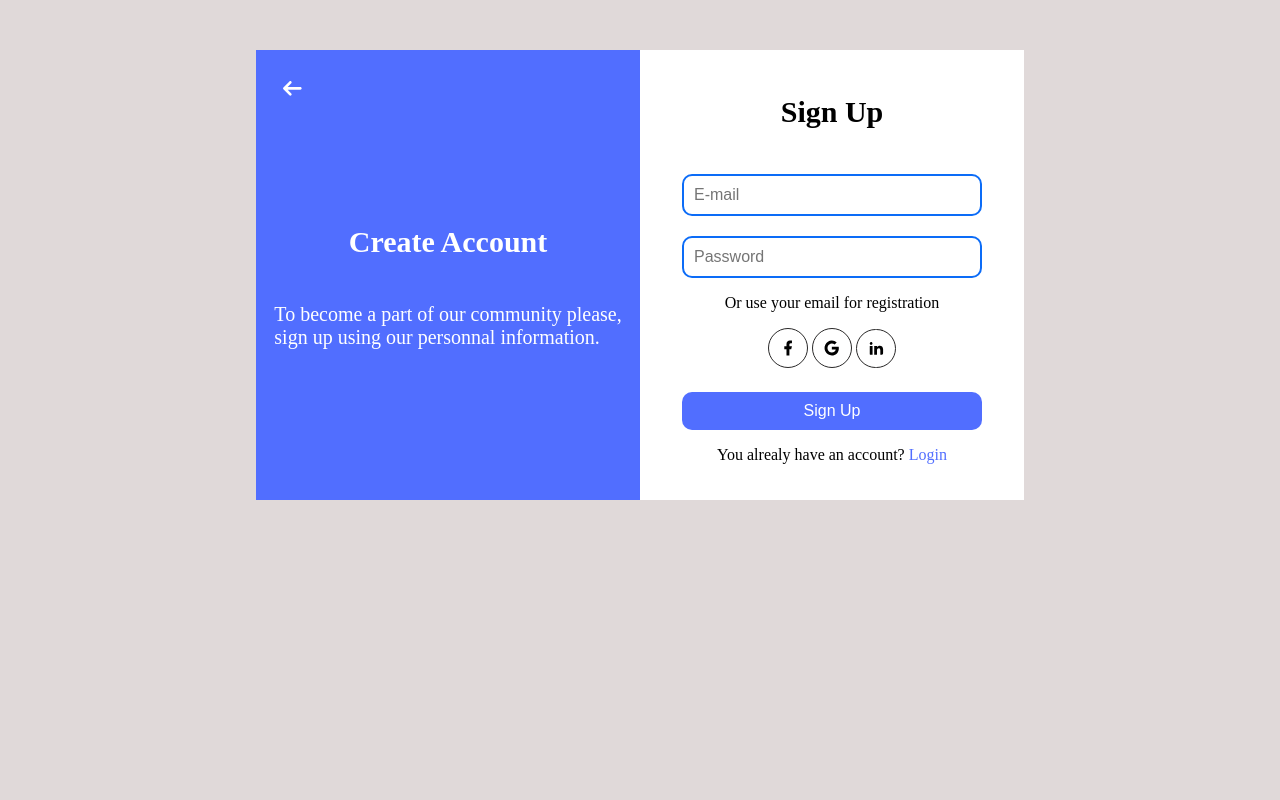
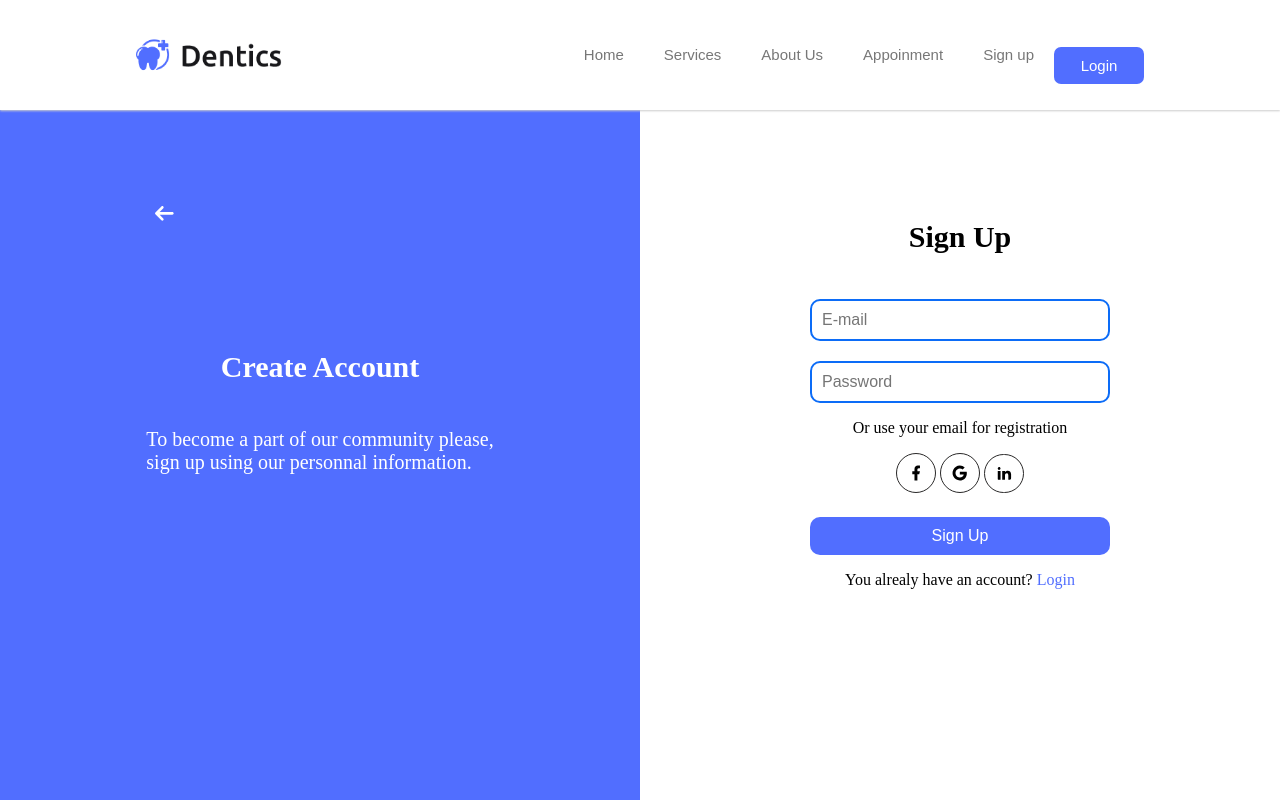
Before and after one commit to Mangassouba/mariam_projet, a plain HTML site: page sign-up.html in a window 1280 px wide. Drawn offline with Linux system fonts and the light colour scheme.

Commit message:
second commit

```diff
--- a/assets/css/login.css
+++ b/assets/css/login.css
@@ -7,14 +7,80 @@ body {
     margin: 0;
     padding: 0;
     background-color: rgb(224, 217, 217);
+    height: 100vh;
 }
 
+header {
+    position: fixed;
+    width: 100%;
+    padding: 10px;
+    font-family: Arial, sans-serif;
+    background-color: #ffffff;
+    box-shadow: 0px 1px 2px #ccc;
+    display: flex;
+    justify-content: center;
+    align-items: center;
+    /* height: 10vh; */
+}
+.header-content{
+    width: 80%;
+}
+nav {
+    display: flex;
+    justify-content: space-between;
+    align-items: center;
+    /* width: 80%; */
+}
+nav img {
+    width: 150px;
+    margin: 0;
+    padding: 0;
+}
+nav ul {
+    display: flex;
+    align-items: center;
+    justify-content: center;
+    /* margin-right: 30px; */
+}
+
+nav ul li {
+    list-style: none;
+    margin: 20px;
+}
+
+nav ul a {
+    text-decoration: none;
+    font-size: 15px;
+    color: #777777;
+    transition: color 0.3s;
+}
+
+nav ul a:hover {
+    color: #516EFF;
+}
+nav a[href="login.html"]{
+     width: 90px;
+}
+nav a #button {
+    cursor: pointer;
+    font-size: 15px;
+    padding: 10px;
+    border-radius: 7px;
+    border: #f5f5f5;
+    background-color: #516EFF;
+    color: #ffffff;
+    width: 100%;
+
+}
+.toggle_menu{
+    display: none;
+}
 main {
     display: flex;
-    width: 60%;
+    width: 100%;
     margin: 0 auto;
-    height: 450px;
-    margin-top: 50px;
+    height: 100vh;
+    /* margin-top: 50px; */
 }
 
 .form-details {
@@ -90,9 +156,12 @@ form button {
 @media (max-width: 768px) {
     main {
         flex-direction: column;
-        width: 60%;
-        height: auto;
-        margin-top: 20px;
+        width: 100%;
+        height: 100vh;
+        /* margin-top: 20px; */
+    }
+    .menu{
+        display: none;
     }
 
     .form-details {
@@ -101,6 +170,7 @@ form button {
     .form-content {
         width: 100%;
         padding: 20px;
+        height: 100vh;
     }
 
     .form-details img {
@@ -123,6 +193,64 @@ form button {
     .form a,
     .form-content p {
         font-size: 18px;
+    }
+    .toggle_menu {
+        display: flex;
+        height: 40px;
+        width: 40px;
+        align-items: center;
+        justify-content: center;
+        position: relative;
+        cursor: pointer;
+
+    }
+    .toggle_menu::before {
+        position: absolute;
+        content: "";
+        height: 3px;
+        width: 28px;
+        background-color: black;
+        border-radius: 6px;
+        box-shadow: 0 10px 0 black;
+        transform: translateY(-10px);
+        transition: 0.5s;
+    }
+
+    .toggle_menu.active::before {
+        transform: translateY(0) rotate(135deg);
+        box-shadow: 0 0 0 black
+    }
+
+    .toggle_menu::after {
+        position: absolute;
+        content: "";
+        height: 3px;
+        width: 28px;
+        background-color: black;
+        border-radius: 6px;
+        transform: translateY(10px);
+        transition: 0.5s;
+    }
+
+    .toggle_menu.active::after {
+        transform: translateY(0) rotate(-135deg);
+    }
+
+    .header-content .menu.responsive {
+        display: flex;
+        position: absolute;
+        top: 50px;
+        left: 0;
+        width: 100%;
+        display: flex;
+        align-items: center;
+        justify-content: center;
+        background-color: #fff;
+        box-shadow: 0 0 10px rgba(0,0,0,0.1);
+        flex-direction: column;
+    }
+    header .menu.responsive li {
+        max-width: 15px 0;
     }
 }
 
--- a/assets/css/sign-up.css
+++ b/assets/css/sign-up.css
@@ -8,12 +8,77 @@ body {
     padding: 0;
     background-color: rgb(224, 217, 217);
 }
+header {
+    position: fixed;
+    width: 100%;
+    padding: 10px;
+    font-family: Arial, sans-serif;
+    background-color: #ffffff;
+    box-shadow: 0px 1px 2px #ccc;
+    display: flex;
+    justify-content: center;
+    align-items: center;
+    /* height: 10vh; */
+}
+.header-content{
+    width: 80%;
+}
+nav {
+    display: flex;
+    justify-content: space-between;
+    align-items: center;
+    /* width: 80%; */
+}
+nav img {
+    width: 150px;
+    margin: 0;
+    padding: 0;
+}
+nav ul {
+    display: flex;
+    align-items: center;
+    justify-content: center;
+    /* margin-right: 30px; */
+}
+
+nav ul li {
+    list-style: none;
+    margin: 20px;
+}
+
+nav ul a {
+    text-decoration: none;
+    font-size: 15px;
+    color: #777777;
+    transition: color 0.3s;
+}
+
+nav ul a:hover {
+    color: #516EFF;
+}
+nav a[href="login.html"]{
+     width: 90px;
+}
+nav a #button {
+    cursor: pointer;
+    font-size: 15px;
+    padding: 10px;
+    border-radius: 7px;
+    border: #f5f5f5;
+    background-color: #516EFF;
+    color: #ffffff;
+    width: 100%;
+
+}
+.toggle_menu{
+    display: none;
+}
 main {
     display: flex;
-    width: 60%;
+    width: 100%;
     margin: 0 auto;
-    height: 450px;
-    margin-top: 50px;
+    height: 100vh;
+    /* margin-top: 50px; */
 }
 
 .form-details {
@@ -95,9 +160,12 @@ button {
 @media (max-width: 768px) {
     main {
         flex-direction: column;
-        width: 60%;
-        height: auto;
-        margin-top: 20px;
+        width: 100%;
+        height: 100vh;
+        /* margin-top: 20px; */
+    }
+    .menu{
+        display: none;
     }
 
     .form-details {
@@ -107,6 +175,7 @@ button {
     .form-content {
         width: 100%;
         padding: 20px;
+        height: 100vh;
     }
 
     .form-details img {
--- a/sign-up.html
+++ b/sign-up.html
@@ -8,8 +8,27 @@
 </head>
 <body>
     <header>
-        <!-- menu responsive -->
-        <div class="toggle_menu"></div>
+        <div class="header-content">
+            <nav>
+                <img src="assets/images/Logo.png" alt="logo">
+               <div >
+                    <ul class="menu">
+                        <li><a href="#home">Home</a></li>
+                        <li><a href="#sevices">Services</a></li>
+                        <li><a href="#about_us">About Us</a></li>
+                        <li><a href="#appoinment">Appoinment</a></li>
+                        <li><a href="sign-up.html">Sign up</a></li>
+                        <a href="login.html"><button type="submit" id="button">Login</button></a>
+                    </ul>
+               </div>
+
+
+                <!-- menu respositive -->
+                <div class="toggle_menu"></div>
+
+            </nav>
+
+        </div>
     </header>
     <main>
         <div class="form-details">
@@ -39,7 +58,7 @@
     </main>
     <script>
         var small_menu = document.querySelector('.toggle_menu')
-        var menu = document.querySelector('.header-content')
+        var menu = document.querySelector('.menu')
         small_menu.onclick = function(){
             small_menu.classList.toggle('active');
             menu.classList.toggle('responsive');
```
Also changed, not shown: login.html (+32 -1 lines).
